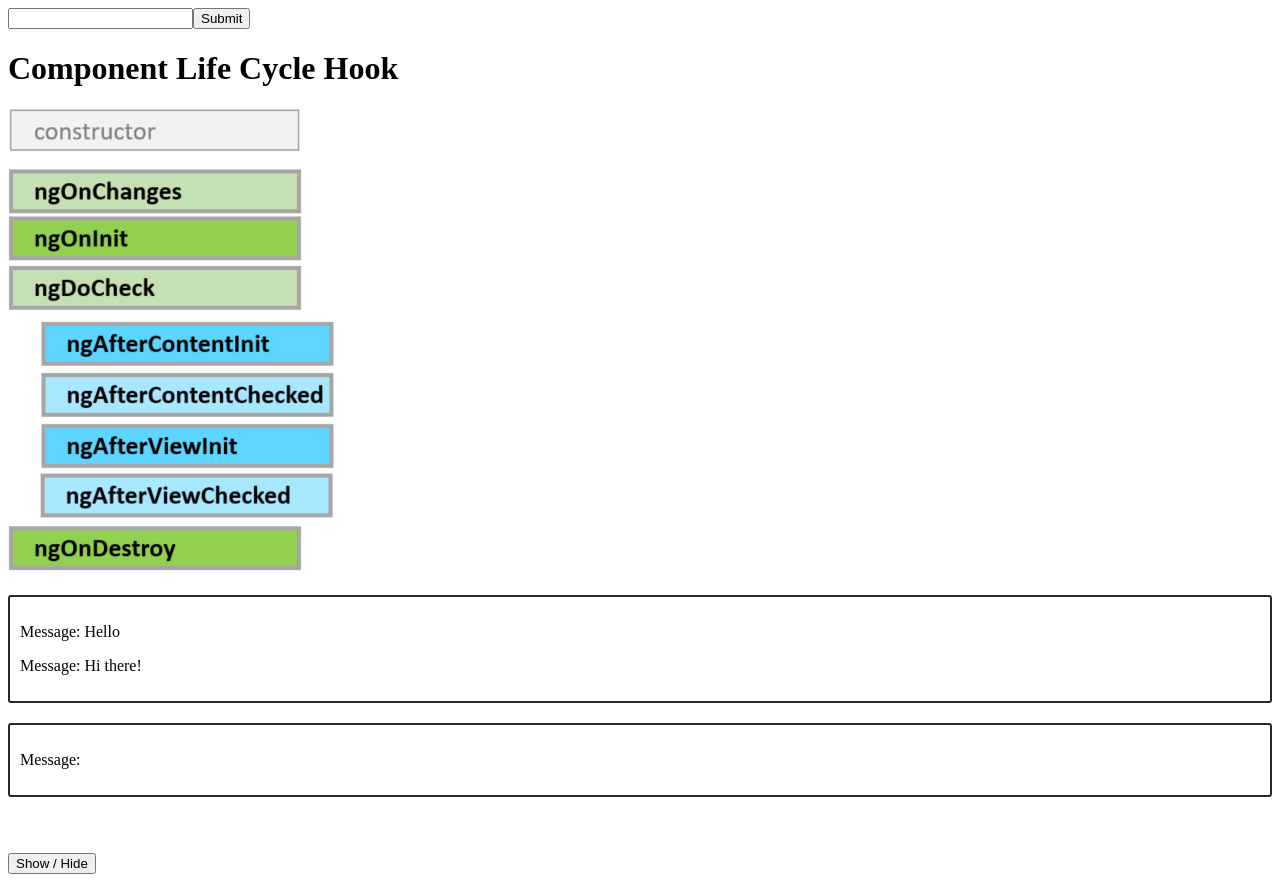
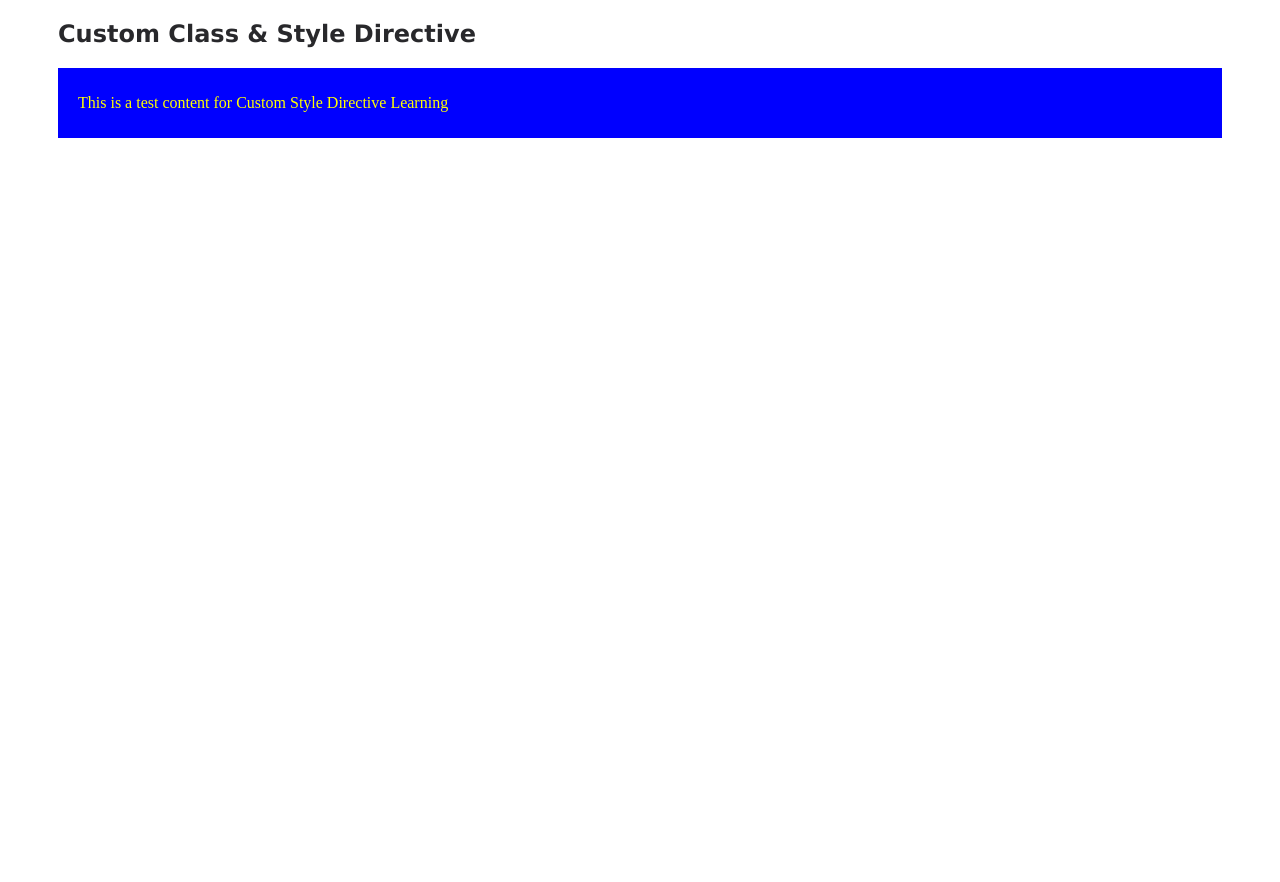
Before and after one commit to ijanzz5621/complete-angular-16, an Angular app: page / in a window 1280 px wide. After the commit the page ends 800 px from the top, so only its background shows below. Built offline with nearby package versions, Linux system fonts and the light colour scheme.

Commit message:
learning custom directives

```diff
--- a/src/app/app.component.html
+++ b/src/app/app.component.html
@@ -1,5 +1,4 @@
 
 <app-modules></app-modules>
 
-
 <router-outlet />
--- /dev/null
+++ b/src/app/modules/custom-class-directive/CustomDirectives/class.directive.ts
@@ -0,0 +1,44 @@
+import { Directive, ElementRef, Input, Renderer2 } from '@angular/core';
+
+@Directive({
+  selector: '[appClass]',
+  standalone: true
+})
+export class ClassDirective {
+
+  constructor(private element: ElementRef, private renderer: Renderer2) {
+  }
+
+  // @Input() set display(value: Object) {
+  //   let entries = Object.entries(value)
+  //   for (let item of entries){
+  //     let[className, condition] = item;
+  //     if (condition){ // true
+  //       this.renderer.addClass(this.element.nativeElement, className)
+  //     }
+  //   }
+  // }
+
+  // @Input() set appClass(value: Object) { // set the variable same name with directive so taht we can bind property directly to directive
+  //   let entries = Object.entries(value)
+  //   for (let item of entries){
+  //     let[className, condition] = item;
+  //     if (condition){ // true
+  //       this.renderer.addClass(this.element.nativeElement, className)
+  //     }
+  //   }
+  // }
+
+  // Specify alias (same name with directive) to Input
+  @Input('appClass') set display(value: Object) {
+    let entries = Object.entries(value)
+    for (let item of entries){
+      let[className, condition] = item;
+      if (condition){ // true
+        this.renderer.addClass(this.element.nativeElement, className)
+      }
+    }
+  }
+
+
+}
--- /dev/null
+++ b/src/app/modules/custom-class-directive/custom-class-directive.component.css
@@ -0,0 +1,20 @@
+h2 {
+    margin: 20px 50px;
+    font-family: 'Lucida Sans';
+    color: #28282B;
+}
+
+.app-container {
+    margin: 20px 50px;
+    padding: 10px 20px;
+}
+
+.appHighlight {
+    border: #28282B 3px solid;
+    background-color: gold;
+}
+
+.appFont {
+    font-family: 'Lucida Sans';
+    font-size: 18px;
+}
--- /dev/null
+++ b/src/app/modules/custom-class-directive/custom-class-directive.component.html
@@ -0,0 +1,19 @@
+<h2>Custom Class & Style Directive</h2>
+
+<!-- <div [ngClass]="{appHighlight: true, 'app-container': true}">
+    <p>
+        This is a test content for Custom Class Directive Learning
+    </p>
+</div> -->
+
+<!-- <div appClass [display]="{'app-container': true, appHighlight: true, appFont: 5 > 1}">
+    <p>
+        This is a test content for Custom Class Directive Learning
+    </p>
+</div> -->
+
+<div [appClass]="{'app-container': true, appHighlight: true, appFont: 5 > 6}">
+    <p>
+        This is a test content for Custom Class Directive Learning
+    </p>
+</div>
--- /dev/null
+++ b/src/app/modules/custom-style-directive/custom-style-directive.component.css
@@ -0,0 +1,20 @@
+h2 {
+    margin: 20px 50px;
+    font-family: 'Lucida Sans';
+    color: #28282B;
+}
+
+.app-container {
+    margin: 20px 50px;
+    padding: 10px 20px;
+}
+
+.appHighlight {
+    border: #28282B 3px solid;
+    background-color: gold;
+}
+
+.appFont {
+    font-family: 'Lucida Sans';
+    font-size: 18px;
+}
--- /dev/null
+++ b/src/app/modules/custom-style-directive/custom-style-directive.component.html
@@ -0,0 +1,13 @@
+<h2>Custom Class & Style Directive</h2>
+
+<!-- <div class="app-container" [ngStyle]="{backgroundColor: active ? 'green' : 'red', color: active ? 'white' : 'black'}">
+    <p>
+        This is a test content for Custom Style Directive Learning
+    </p>
+</div> -->
+
+<div class="app-container" appStyle [style]="{'backgroundColor': active ? 'red' : 'blue', 'color': active ? 'white' : 'yellow'}">
+    <p>
+        This is a test content for Custom Style Directive Learning
+    </p>
+</div>
--- /dev/null
+++ b/src/app/modules/custom-style-directive/custom-style-directive.component.ts
@@ -0,0 +1,18 @@
+import { Component } from '@angular/core';
+import { NgStyle
+
+ } from '@angular/common';
+@Component({
+  selector: 'app-custom-style-directive',
+  standalone: true,
+  imports: [
+    NgStyle
+  ],
+  templateUrl: './custom-style-directive.component.html',
+  styleUrl: './custom-style-directive.component.css'
+})
+export class CustomStyleDirectiveComponent {
+
+  active: boolean = false;
+
+}
--- a/src/app/modules/modules.component.html
+++ b/src/app/modules/modules.component.html
@@ -2,7 +2,7 @@
 <!-- <app-ng-container></app-ng-container> -->
 <!-- <app-content-child></app-content-child> -->
 
-<div class="container">
+<!-- <div class="container">
     <input type="text" #inputEl (focus)="0">
     <button (click)="onBtnClicked(inputEl)">Submit</button>
     <app-component-lifecycle [message]="inputVal" [message2]="inputVal2" *ngIf="!toDestroy">
@@ -10,4 +10,8 @@
     </app-component-lifecycle>
     <br><br>
     <button (click)="DestroyComponent()">Show / Hide</button>
-</div>
+</div> -->
+
+<!-- <app-custom-class-directive></app-custom-class-directive> -->
+
+<app-custom-style-directive></app-custom-style-directive>
```
Also changed, not shown: src/app/modules/custom-class-directive/custom-class-directive.component.ts (added, +18 -0 lines), src/app/modules/custom-style-directive/CustomDirectives/style.directive.ts (added, +23 -0 lines), src/app/modules/modules.component.ts (+6 -1 lines).
